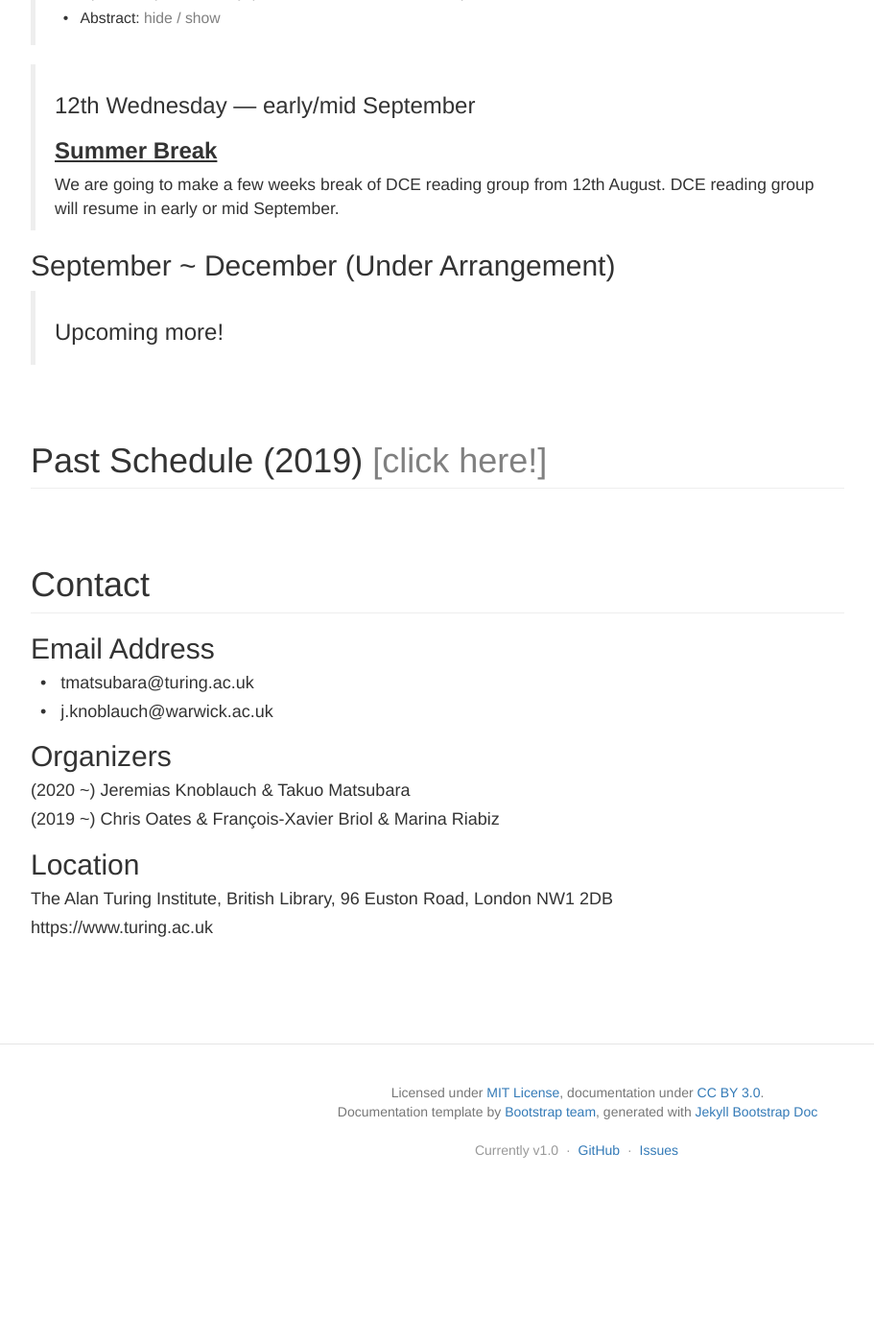
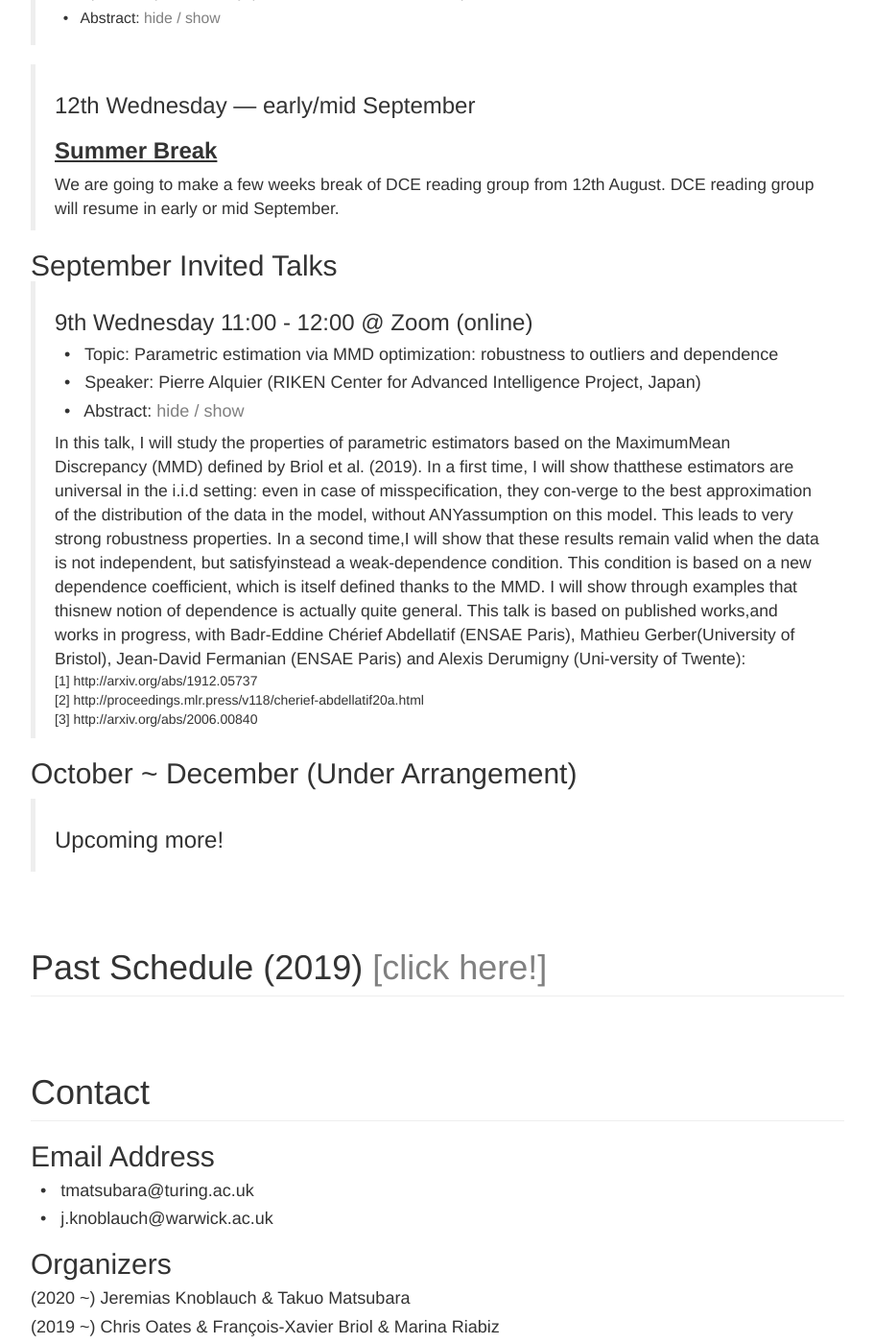
Before and after one commit to DCE-RG/DCE-RG.github.io, a Jekyll site: the page built from index.html, in a window 1280 px wide and 1400 px high, scrolled down 6980 px. Shown: the whole window at 96% size, without its empty margins (38-949 px from the left). Built offline with Jekyll 4.4.1, drawn with Linux system fonts in a browser that asks for light colours; nearby versions of some CDN libraries; before the commit the page ends 8248 px from its top, so only the background shows below that; some of the changed text lies outside the part shown.

Commit message:
first commit

```diff
--- a/index.html
+++ b/index.html
@@ -672,7 +672,35 @@ isHome: true
     </div>
   </blockquote>
 
-  <h2 id="september-december">September ~ December (Under Arrangement)</h2>
+
+  <h2 id="september" style="display:inline;">September</h2><h2 style="display:inline;"> Invited Talks</h2>
+
+  <blockquote>
+    <h3>9th Wednesday 11:00 - 12:00 @ Zoom (online) </h3>
+    <h4>&nbsp; &#8226; &nbsp; Topic: Parametric estimation via MMD optimization: robustness to outliers and dependence</h4>
+    <h4>&nbsp; &#8226; &nbsp; Speaker: Pierre Alquier (RIKEN Center for Advanced Intelligence Project, Japan) </h4>
+    <h4>&nbsp; &#8226; &nbsp; Abstract: <a data-toggle="collapse" href="#abstract_0729" role="button" style="color:gray;"> hide / show </a> </h4>
+    <div class="collapse in" id="abstract_0729">
+        <div class="card card-body abstract-text">
+            In this talk, I will study the properties of parametric estimators based on the MaximumMean Discrepancy (MMD) defined by Briol et al. (2019).
+            In a first time, I will show thatthese estimators are universal in the i.i.d setting: even in case of misspecification, they con-verge to the best approximation of the distribution of the data in the model, without ANYassumption on this model.
+            This leads to very strong robustness properties.
+            In a second time,I will show that these results remain valid when the data is not independent, but satisfyinstead a weak-dependence condition.
+            This condition is based on a new dependence coefficient, which is itself defined thanks to the MMD.
+            I will show through examples that thisnew notion of dependence is actually quite general.
+            This talk is based on published works,and works in progress, with Badr-Eddine Chérief Abdellatif (ENSAE Paris), Mathieu Gerber(University of Bristol), Jean-David Fermanian (ENSAE Paris) and Alexis Derumigny (Uni-versity of Twente):
+            </br>
+            <div style="font-size:80%;">
+                [1] http://arxiv.org/abs/1912.05737</br>
+                [2] http://proceedings.mlr.press/v118/cherief-abdellatif20a.html</br>
+                [3] http://arxiv.org/abs/2006.00840</br>
+            </div>
+        </div>
+    </div>
+  </blockquote>
+
+
+  <h2 id="september-december">October ~ December (Under Arrangement)</h2>
 
   <blockquote>
     <h3>Upcoming more!</h3>
```
